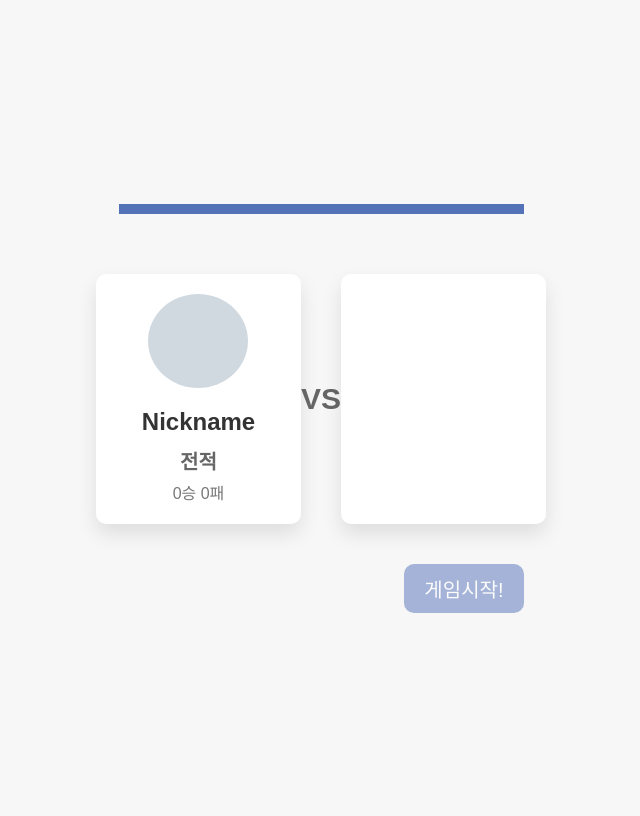
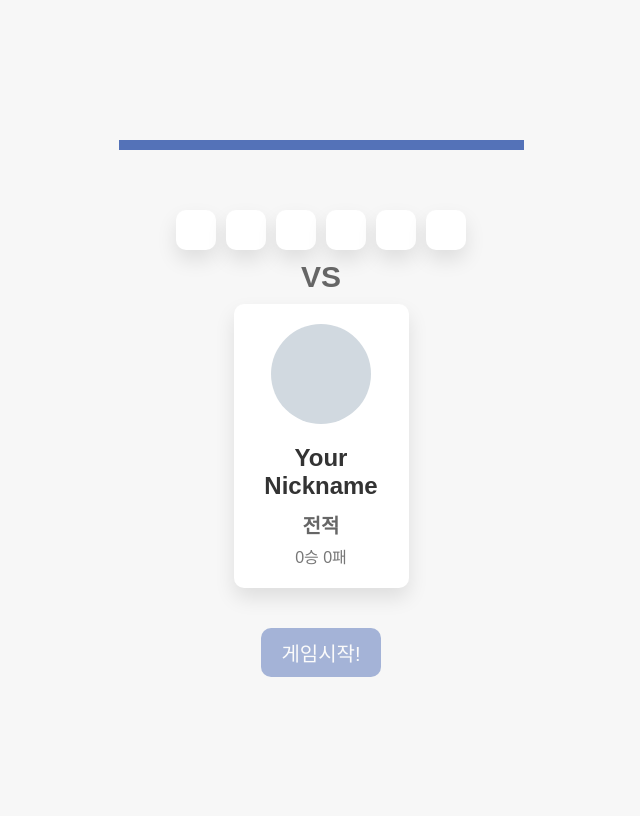
Before and after one commit to blendingstudy/bingo, a Flask app: page /waiting in a window 1280 px wide. Shown: the whole page, without its empty margins (319-959 px from the left). Run offline with Flask 3, Linux system fonts and the light colour scheme; data that the repository does not hold is empty; some libraries are stand-ins or nearby versions.

Commit message:
7명 대기 구현완료

```diff
--- a/app.py
+++ b/app.py
@@ -34,7 +34,7 @@ game_matchs = {}
 GAME_MATCH_CNT = 1
 
 # Matchmaking queue
-waiting_queue = []
+waiting_queue = Queue()
 
 # 로그인 페이지
 @app.route('/')
@@ -198,77 +198,48 @@ def ready(data):
 
     # 게임대기를 요청한 유저를 대기리스트(큐)에 추가.
     player = client_sessions[nickname]
-    if not player.get_is_waiting():
-        player.set_is_waiting(True)
-        waiting_queue.append(player)
+    # if not player.get_is_waiting():
+    #     player.set_is_waiting(True)
+    waiting_queue.put(player)
 
-    # 큐에 2명 이상이 들어가면 게임 생성.
-    # 큐에 2명 이상이 들어가면 게임 매칭으로 바꾸기.
-    if len(waiting_queue) >= BingoData.MIN_PLAYER_SIZE:
-        matching_player()
+    # 큐에 2명 이상이 들어가면 게임 매칭.
+    # if waiting_queue.qsize() >= BingoData.MIN_PLAYER_SIZE:
+    matching_player()
 
-
-# def create_game_room(title):
-#     # MySQL 데이터베이스에 게임방 생성
-#     cur = mysql.connection.cursor()
-#     cur.execute("INSERT INTO bingo_game_room (title) VALUES (%s)", (title,))
-#     mysql.connection.commit()
-#     game_room_id = cur.lastrowid
-#     cur.close()
-
-#     # 게임방 만들기
-#     global GAME_ROOM_CNT
-#     bingo_game = BingoGame(game_room_id)
-
-#     for i in range(BingoData.MIN_PLAYER_SIZE):
-#         player = waiting_queue[i]
-#         bingo_game.add_player(player)
-
-#     bingo_game.generate_players_bingo_card()
-#     bingo_games[game_room_id] = bingo_game
-
-#     # 게임 멤버 테이블에 게임룸 ID와 유저 ID 추가
-#     # cur = mysql.connection.cursor()
-#     # for player in bingo_game.get_players().values():
-#     #     cur.execute("INSERT INTO game_member (game_member_id, player_id) VALUES (%s, %s)", (game_room_id, player.get_id()))
-#     #     mysql.connection.commit()
-#     # cur.close()
-
-#     GAME_ROOM_CNT += 1
-
-#     return bingo_game
-
-# def send_match_player_info(bingo_game):
-#     # 상대 플레이어 정보 전달.
-#     leader = True # -> 먼저 들어온 사람이 방장이 되어, 게임시작 권한을 갖게됨.
-#     for player in bingo_game.get_players().values():
-#         for opp in bingo_game.get_players().values():
-#             if opp != player:
-#                 response_data = {"leader": leader, "game_room_num": bingo_game.get_game_room_num(), "opp_nickname": opp.get_nickname(), "opp_record": opp.get_record()}
-#                 emit('readyGame', response_data, room=player.get_sid())
-#                 # print(f"send to a-sid: {player_a.get_sid()}")
-#         leader = False
 
 def matching_player():
     global GAME_MATCH_CNT
+    player = waiting_queue.get()
 
+    if GAME_MATCH_CNT-1 in game_matchs.keys():
+        prev_game_match = game_matchs[GAME_MATCH_CNT-1]
+        if prev_game_match.num_of_wating_player() < BingoData.MAX_PLAYER_SIZE and not prev_game_match.is_match_complete():
+            print("prev_matcing add player!!!!!")
+            prev_game_match.add_player(player)
+            temp(player, prev_game_match)
+            return
+
+    print("new matching !!!!!")
     game_match = GameMatch(GAME_MATCH_CNT)
-    for i in range(BingoData.MIN_PLAYER_SIZE):
-        player = waiting_queue[i]
-        game_match.add_player(player)
+    game_match.add_player(player)
     game_matchs[GAME_MATCH_CNT] = game_match
 
     GAME_MATCH_CNT += 1
 
-    # 상대 플레이어 정보 전달.
-    leader = True # -> 먼저 들어온 사람이 방장이 되어, 게임시작 권한을 갖게됨.
-    for player in game_match.get_players().values():
-        for opp in game_match.get_players().values():
-            if opp != player:
-                response_data = {"leader": leader, "game_match_num": game_match.get_id(), "opp_nickname": opp.get_nickname(), "opp_record": opp.get_record()}
-                emit('gameMatchComplete', response_data, room=player.get_sid())
-                # print(f"send to a-sid: {player_a.get_sid()}")
-        leader = False
+
+def temp(player, game_match):
+    # 새로운 플레이어의 정보 전달
+    for opp in game_match.get_players().values():
+        if opp != player:
+            response_data = {"leader": game_match.get_leader() == opp, "game_match_num": game_match.get_id(), "opp_nickname": player.get_nickname(), "opp_record": player.get_record(), "idx": game_match.num_of_wating_player()}
+            emit('newPlayerMatched', response_data, room=opp.get_sid())
+
+    # 새로운 플레이어에게 이전 매칭된 플레이어 정보 전달
+    for opp in game_match.get_players().values():
+        if opp != player:
+            response_data = {"leader": game_match.get_leader() == player, "game_match_num": game_match.get_id(), "opp_nickname": opp.get_nickname(), "opp_record": opp.get_record()}
+            emit('gameMatchComplete', response_data, room=player.get_sid())
+            # print(f"send to a-sid: {player_a.get_sid()}")
 
 
 # [SOCKET] startGame
@@ -279,6 +250,8 @@ def start_game(data):
     game_match_num = data["game_match_num"]
     game_match = game_matchs[game_match_num]
 
+    game_match.game_start()
+
     # 여기서 게임 만들기.
     bingo_game = create_game_room(game_match)
 
@@ -286,7 +259,6 @@ def start_game(data):
 
     # 모든 플레이어를 게임페이지로 이동시키기
     for player in bingo_game.get_players().values():
-        waiting_queue.pop(0)
         player.set_is_waiting(False)
         emit("moveGamePage", response_data, room=player.get_sid())
 
--- a/bingo_data.py
+++ b/bingo_data.py
@@ -1,4 +1,4 @@
 class BingoData:
-    MAX_PLAYER_SIZE = 2
+    MAX_PLAYER_SIZE = 7
     MIN_PLAYER_SIZE = 2
     BINGO_MAX_NUMBER = 99
--- a/static/style.css
+++ b/static/style.css
@@ -154,7 +154,7 @@ body {
     align-items: center;
     height: 100vh;
     background-color: #f7f7f7;
-    width: 500px;
+    width: 1000px;
 }
 
 #waiting-page {
@@ -179,12 +179,19 @@ body {
 
 .profiles-section {
     display: flex;
-    justify-content: space-around;
+    justify-content: center;
+    width: 450px;
+    /* height: 250px; */
+    margin-bottom: 20px;
     align-items: center;
-    width: 450px;
-    height: 250px;
-    margin-bottom: 20px;
+    flex-direction: column;
+}
+
+.opponent-profiles {
+    display: flex;
+    flex-direction: row;
     align-items: stretch;
+    width: max-content;
 }
 
 .profile-box {
@@ -198,6 +205,8 @@ body {
     box-shadow: 0px 10px 20px rgba(0, 0, 0, 0.1);
     flex-grow: 1;
     transition: box-shadow 0.3s ease;
+    margin-left: 5px;
+    margin-right: 5px;
 }
 
 .profile-box:hover {
@@ -213,12 +222,14 @@ body {
     height: 100%;
     color: #666666;
     transition: color 0.3s ease;
+    margin-top: 10px;
+    margin-bottom: 10px;
 }
 
 .ready-button-section {
     width: 90%;
     display: flex;
-    justify-content: flex-end;
+    justify-content: center;
     margin-top: 20px;
 }
 
--- a/static/waiting.js
+++ b/static/waiting.js
@@ -116,13 +116,14 @@ function startCountdown() {
     }, 1000); // 0.1초마다 실행
 }
 
+let opp_player_idx = 0
 socket.on('gameMatchComplete', function(data) {
 
     console.log(data)
 
     // 상대 플레이어 화면에 표시
     opp_player = document.getElementsByClassName("profile-box opponent-profile")
-    opp_player.item(0).innerHTML = `
+    opp_player.item(opp_player_idx).innerHTML = `
         <div class="profile-picture">
             <!-- Profile picture will go here -->
         </div>
@@ -132,6 +133,7 @@ socket.on('gameMatchComplete', function(data) {
             <p>${data.opp_record.win}승 ${data.opp_record.lose}패</p>
         </div>
     `;
+    opp_player_idx++
 
     if(data.leader){
         start_buttom = document.getElementById("ready-button")
@@ -143,3 +145,27 @@ socket.on('gameMatchComplete', function(data) {
     // 로컬에 게임방 번호 저장
     localStorage.setItem("gameMatchNum", gameMatchNum)
 });
+
+socket.on('newPlayerMatched', function(data) {
+    console.log(data)
+
+
+    // 상대 플레이어 화면에 표시
+    opp_player = document.getElementsByClassName("profile-box opponent-profile")
+    opp_player.item(data.idx-2).innerHTML = `
+        <div class="profile-picture">
+            <!-- Profile picture will go here -->
+        </div>
+        <div class="profile-info">
+            <h2>${data.opp_nickname}</h2>
+            <h3>전적</h3>
+            <p>${data.opp_record.win}승 ${data.opp_record.lose}패</p>
+        </div>
+    `;
+    opp_player_idx++
+
+    if(data.leader){
+        start_buttom = document.getElementById("ready-button")
+        start_buttom.disabled  = false
+    }
+})
--- a/templates/waiting.html
+++ b/templates/waiting.html
@@ -4,6 +4,106 @@
     <meta charset="UTF-8">
     <meta name="viewport" content="width=device-width, initial-scale=1.0">
     <link rel="stylesheet" href="../static/style.css">
+    <style>
+        /* body {
+            background-color: #f8f8f8;
+            font-family: Arial, sans-serif;
+            margin: 0;
+            padding: 0;
+        }
+
+        #waiting {
+            display: flex;
+            justify-content: center;
+            align-items: center;
+            height: 100vh;
+            background-color: #f8f8f8;
+        }
+
+        #waiting-page {
+            background-color: #fff;
+            border-radius: 10px;
+            padding: 20px;
+        }
+
+        .countdown-section {
+            margin-bottom: 20px;
+        }
+
+        #countdown-bar {
+            width: 100%;
+            height: 10px;
+            background-color: #ccc;
+            border-radius: 5px;
+        }
+
+        .profiles-section {
+            display: flex;
+            justify-content: center;
+            align-items: center;
+            flex-wrap: wrap;
+            margin-bottom: 20px;
+        }
+
+        .opponent-profiles {
+            display: flex;
+            justify-content: center;
+            align-items: center;
+            flex-wrap: wrap;
+            width: 100%;
+            margin-bottom: 20px;
+        }
+
+        .profile-box {
+            background-color: #fff;
+            border-radius: 5px;
+            padding: 10px;
+            text-align: center;
+            margin-bottom: 10px;
+        }
+
+        .opponent-profile {
+            flex: 0 0 14%;
+            margin-right: 10px;
+        }
+
+        .own-profile {
+            flex: 0 0 100%;
+        }
+
+        .vs-text {
+            text-align: center;
+            margin-bottom: 20px;
+        }
+
+        .profile-picture {
+            width: 80px;
+            height: 80px;
+            background-color: #ddd;
+            border-radius: 50%;
+            margin: 0 auto;
+        }
+
+        .profile-info {
+            margin-top: 10px;
+        }
+
+        h2, h3, p {
+            margin: 0;
+        }
+
+        #ready-button {
+            display: block;
+            margin: 0 auto;
+            background-color: #4caf50;
+            color: #fff;
+            border: none;
+            padding: 10px 20px;
+            font-size: 16px;
+            border-radius: 5px;
+            cursor: pointer;
+        } */
+    </style>
     <script src="https://cdn.socket.io/4.2.0/socket.io.js"></script>
     <script src="/static/waiting.js"></script>
     <title>Waiting - Online Bingo Game</title>
@@ -15,21 +115,38 @@
             <div id="countdown-bar"></div>
         </div>
         <div class="profiles-section">
-            <div class="profile-box own-profile">
-                <div class="profile-picture">
-                    <!-- Profile picture will go here -->
+            <div class="opponent-profiles">
+                <div class="profile-box opponent-profile">
+                    <!-- Opponent's profile 1 will go here -->
                 </div>
-                <div class="profile-info">
-                    <h2 id="own-nickname">Nickname</h2>
-                    <h3>전적</h3>
-                    <p id="own-record">0승 0패</p>
+                <div class="profile-box opponent-profile">
+                    <!-- Opponent's profile 2 will go here -->
+                </div>
+                <div class="profile-box opponent-profile">
+                    <!-- Opponent's profile 3 will go here -->
+                </div>
+                <div class="profile-box opponent-profile">
+                    <!-- Opponent's profile 4 will go here -->
+                </div>
+                <div class="profile-box opponent-profile">
+                    <!-- Opponent's profile 5 will go here -->
+                </div>
+                <div class="profile-box opponent-profile">
+                    <!-- Opponent's profile 6 will go here -->
                 </div>
             </div>
 
             <div class="vs-text">VS</div>
 
-            <div class="profile-box opponent-profile">
-                <!-- Opponent's profile will go here -->
+            <div class="profile-box own-profile">
+                <div class="profile-picture">
+                    <!-- Your profile picture will go here -->
+                </div>
+                <div class="profile-info">
+                    <h2 id="own-nickname">Your Nickname</h2>
+                    <h3>전적</h3>
+                    <p id="own-record">0승 0패</p>
+                </div>
             </div>
         </div>
         <div class="ready-button-section">
```
Also changed, not shown: game_match.py (+19 -1 lines), 2 other files.
